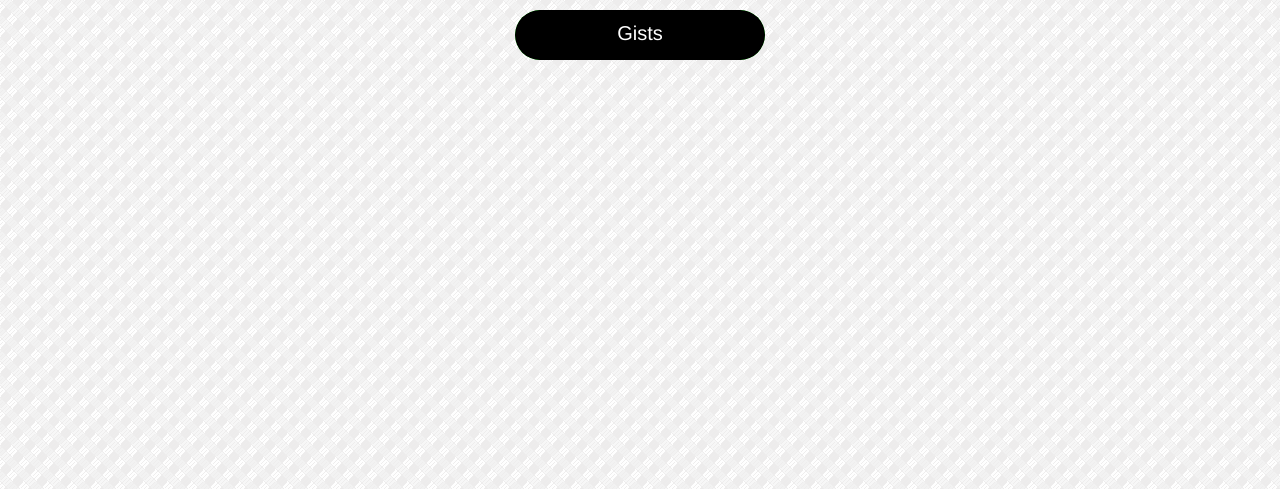
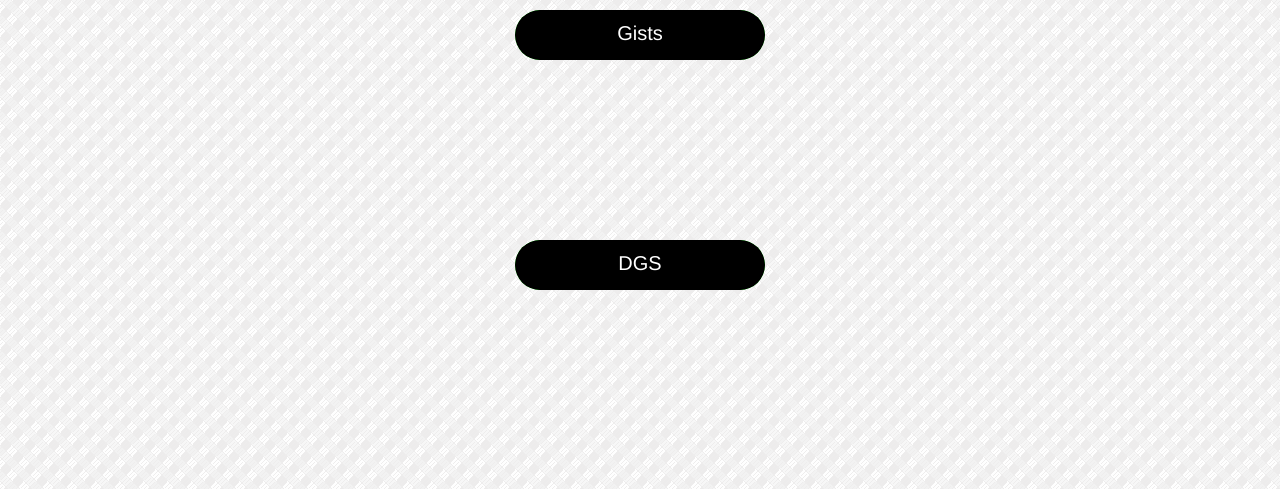
Before and after one commit to keremhacifazlioglu/alhngzl.github.io, a PHP site: page /imyme.html in a window 1280 px wide. Shown: the part 270-759 px from the top of the page. Run offline with PHP 8.4, Linux system fonts and the light colour scheme; some libraries are stand-ins or nearby versions.

Commit message:
new_slot

```diff
--- a/css/user.css
+++ b/css/user.css
@@ -35,7 +35,7 @@ body,html{
 #gmail_a{
 	margin-top: 50px;
 }
-#play, #design, #gist{
+#play, #design, #gist, #dgs{
 	float: left;
 }
 
--- a/imyme.html
+++ b/imyme.html
@@ -40,6 +40,13 @@
 		<a href="https://gist.github.com/alhn">Github / alhn</a>
 	</div>
 
+	<div class="area" id="dgs_a">
+		<div class="explorer" id="dgs">
+			DGS
+		</div>
+		<a href="//dgs/">CheckBox Desing</a>
+	</div>
+
 
 </body>
 </html>
--- a/js/user.js
+++ b/js/user.js
@@ -17,4 +17,7 @@ $(document).ready(function() {
 	$("#sites").click(function(){
 		$("#sites_a").animate({width: "800px"},500)
 	});
+	$("#dgs").click(function(){
+		$("#dgs_a").animate({width: "800px"},500)
+	});
 })
```
